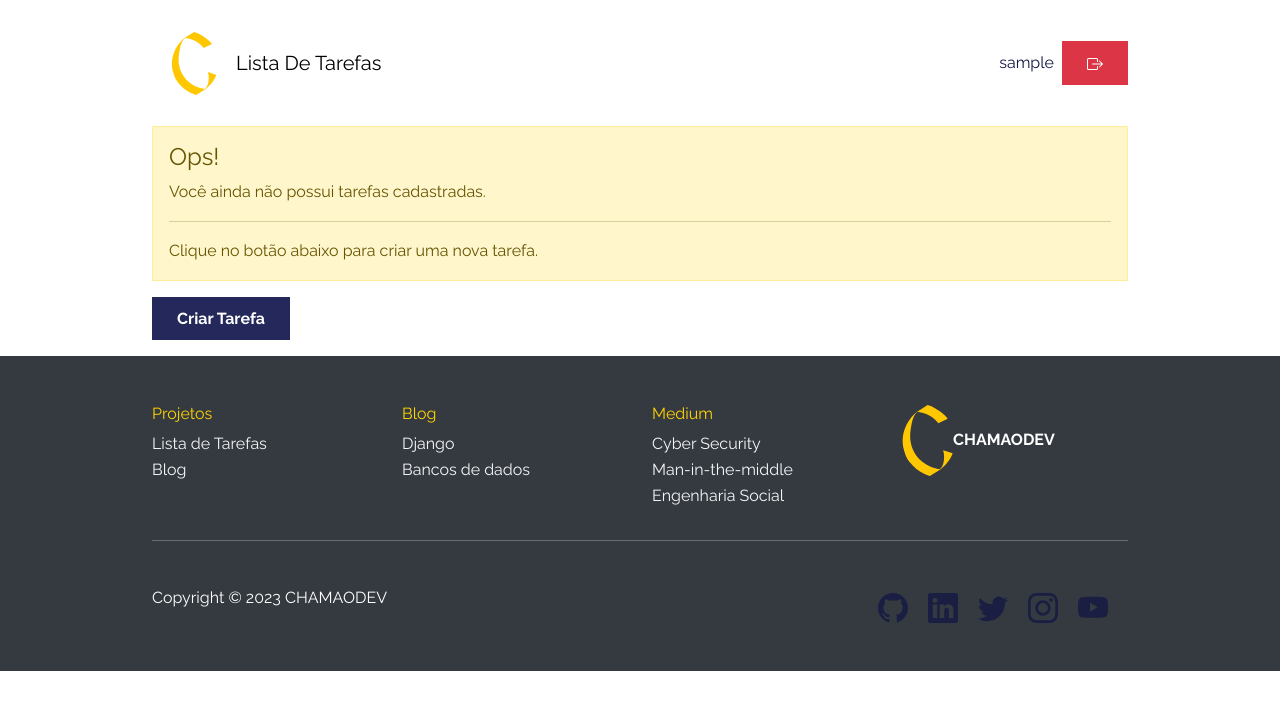
After one commit to souzaoliv/Portifolio, a Django app: page /lista_de_tarefas/exibir_tarefas/ in a window 1280 px wide. The commit adds this page. Shown: the top 710 px of the page. Run offline with Django 4.2, Linux system fonts and the light colour scheme; the visitor is signed in with stand-in values (Sample User, id 1); data that the repository does not hold is empty; some libraries are stand-ins or nearby versions.

Commit message:
Nova versão front end lista de tarefas

```diff
--- /dev/null
+++ b/lista_de_tarefas/templates/lista_de_tarefas/exibir_tarefas.html
@@ -0,0 +1,60 @@
+{% extends 'lista_de_tarefas/base.html' %}
+{% load static %}
+
+{% block title %}
+    <title> Exibir tarefas </title>
+{% endblock title %}
+
+
+{% block content %}
+    {% if tarefas %}
+    <div class="container">
+        <div class="table-responsive" style="max-height: 80vh;max-width: 100%;overflow: scroll;overflow-x: auto;overflow-y: auto;">
+            <table class="table table-striped table-bordered">
+                <thead>
+                    <tr>
+                        <th style="width: 30%;">Nome</th>
+                        <th style="width: 60%;">Descrição</th>
+                        <th style="width: 10%;">Ação</th>
+                    </tr>
+                </thead>
+                <tbody>
+                 {% for tarefa in tarefas %}
+                    <tr>
+                        <td>{{ tarefa.nome }}</td>
+                        <td>{{ tarefa.descricao }}</td>
+
+                        <td class="">
+                            <a href=""><svg xmlns="http://www.w3.org/2000/svg" viewBox="0 0 512 512" width="1em" height="1em" fill="currentColor">
+                                <!--! Font Awesome Free 6.1.1 by @fontawesome - https://fontawesome.com License - https://fontawesome.com/license/free (Icons: CC BY 4.0, Fonts: SIL OFL 1.1, Code: MIT License) Copyright 2022 Fonticons, Inc. -->
+                                <path d="M373.1 24.97C401.2-3.147 446.8-3.147 474.9 24.97L487 37.09C515.1 65.21 515.1 110.8 487 138.9L289.8 336.2C281.1 344.8 270.4 351.1 258.6 354.5L158.6 383.1C150.2 385.5 141.2 383.1 135 376.1C128.9 370.8 126.5 361.8 128.9 353.4L157.5 253.4C160.9 241.6 167.2 230.9 175.8 222.2L373.1 24.97zM440.1 58.91C431.6 49.54 416.4 49.54 407 58.91L377.9 88L424 134.1L453.1 104.1C462.5 95.6 462.5 80.4 453.1 71.03L440.1 58.91zM203.7 266.6L186.9 325.1L245.4 308.3C249.4 307.2 252.9 305.1 255.8 302.2L390.1 168L344 121.9L209.8 256.2C206.9 259.1 204.8 262.6 203.7 266.6zM200 64C213.3 64 224 74.75 224 88C224 101.3 213.3 112 200 112H88C65.91 112 48 129.9 48 152V424C48 446.1 65.91 464 88 464H360C382.1 464 400 446.1 400 424V312C400 298.7 410.7 288 424 288C437.3 288 448 298.7 448 312V424C448 472.6 408.6 512 360 512H88C39.4 512 0 472.6 0 424V152C0 103.4 39.4 64 88 64H200z"></path>
+                            </svg> </a>
+                            <a href=""> <svg xmlns="http://www.w3.org/2000/svg" viewBox="-32 0 512 512" width="1em" height="1em" fill="currentColor">
+                                <!--! Font Awesome Free 6.1.1 by @fontawesome - https://fontawesome.com License - https://fontawesome.com/license/free (Icons: CC BY 4.0, Fonts: SIL OFL 1.1, Code: MIT License) Copyright 2022 Fonticons, Inc. -->
+                                <path d="M160 400C160 408.8 152.8 416 144 416C135.2 416 128 408.8 128 400V192C128 183.2 135.2 176 144 176C152.8 176 160 183.2 160 192V400zM240 400C240 408.8 232.8 416 224 416C215.2 416 208 408.8 208 400V192C208 183.2 215.2 176 224 176C232.8 176 240 183.2 240 192V400zM320 400C320 408.8 312.8 416 304 416C295.2 416 288 408.8 288 400V192C288 183.2 295.2 176 304 176C312.8 176 320 183.2 320 192V400zM317.5 24.94L354.2 80H424C437.3 80 448 90.75 448 104C448 117.3 437.3 128 424 128H416V432C416 476.2 380.2 512 336 512H112C67.82 512 32 476.2 32 432V128H24C10.75 128 0 117.3 0 104C0 90.75 10.75 80 24 80H93.82L130.5 24.94C140.9 9.357 158.4 0 177.1 0H270.9C289.6 0 307.1 9.358 317.5 24.94H317.5zM151.5 80H296.5L277.5 51.56C276 49.34 273.5 48 270.9 48H177.1C174.5 48 171.1 49.34 170.5 51.56L151.5 80zM80 432C80 449.7 94.33 464 112 464H336C353.7 464 368 449.7 368 432V128H80V432z"></path>
+                            </svg> </a>
+                        </td>
+                    </tr>
+                 {% endfor %}
+                </tbody>
+            </table>
+        </div>
+        <hr>
+        <button class="btn btn-primary" type="button" href="{% url 'criar_tarefa' %}" >Criar Tarefa</button>
+        <div class="m-3"></div>
+    </div>
+
+    {% else %}
+        <div class="container">
+            <div class="alert alert-warning" role="alert">
+                <h4 class="alert-heading">Ops!</h4>
+                <p> Você ainda não possui tarefas cadastradas. </p>
+                <hr>
+                <p class="mb-0"> Clique no botão abaixo para criar uma nova tarefa. </p>
+            </div>
+            <button class="btn btn-primary" type="button" href="{% url 'criar_tarefa' %}" >Criar Tarefa</button>
+            <div class="m-3"></div>
+        </div>
+
+    {% endif %}
+{% endblock content %}
--- a/lista_de_tarefas/templates/lista_de_tarefas/header.html
+++ b/lista_de_tarefas/templates/lista_de_tarefas/header.html
@@ -1,8 +1,12 @@
 {% load static %}
 
+<!DOCTYPE html>
+<html lang="pt-br">
+
+<head>
     {% if not username  %}
     <nav class="navbar navbar-expand-md bg-body py-3">
-        <div class="container"><a class="navbar-brand d-flex align-items-center" href="{% url 'index' %}">
+        <div class="container"><a class="navbar-brand d-flex align-items-center" href="{% url 'index_lista_de_tarefas' %}">
             <img style="width: 64px;height: 64px;margin: 10px;" src="{% static 'portifolio/assets/img/C.svg' %}" width="24" height="16">
             <span>Lista De Tarefas</span></a><button data-bs-toggle="collapse" class="navbar-toggler" data-bs-target="#navcol-2"><span class="visually-hidden">Toggle navigation</span><span class="navbar-toggler-icon"></span></button>
             <div class="collapse navbar-collapse" id="navcol-2">
@@ -14,10 +18,10 @@
     </nav>
     {% else %}
     <nav class="navbar navbar-expand-md bg-body py-3">
-        <div class="container"><a class="navbar-brand d-flex align-items-center" href="{% url 'index' %}"><span class="bs-icon-sm bs-icon-rounded bs-icon-primary d-flex justify-content-center align-items-center me-2 bs-icon"><svg xmlns="http://www.w3.org/2000/svg" width="1em" height="1em" fill="currentColor" viewBox="0 0 16 16" class="bi bi-clipboard-check-fill">
-                        <path d="M6.5 0A1.5 1.5 0 0 0 5 1.5v1A1.5 1.5 0 0 0 6.5 4h3A1.5 1.5 0 0 0 11 2.5v-1A1.5 1.5 0 0 0 9.5 0h-3Zm3 1a.5.5 0 0 1 .5.5v1a.5.5 0 0 1-.5.5h-3a.5.5 0 0 1-.5-.5v-1a.5.5 0 0 1 .5-.5h3Z"></path>
-                        <path d="M4 1.5H3a2 2 0 0 0-2 2V14a2 2 0 0 0 2 2h10a2 2 0 0 0 2-2V3.5a2 2 0 0 0-2-2h-1v1A2.5 2.5 0 0 1 9.5 5h-3A2.5 2.5 0 0 1 4 2.5v-1Zm6.854 7.354-3 3a.5.5 0 0 1-.708 0l-1.5-1.5a.5.5 0 0 1 .708-.708L7.5 10.793l2.646-2.647a.5.5 0 0 1 .708.708Z"></path>
-                    </svg></span><span>Lista De Tarefas</span></a><button data-bs-toggle="collapse" class="navbar-toggler" data-bs-target="#navcol-2"><span class="visually-hidden">Toggle navigation</span><span class="navbar-toggler-icon"></span></button>
+        <div class="container">
+            <a class="navbar-brand d-flex align-items-center" href="{% url 'index_lista_de_tarefas' %}">
+                <img style="width: 64px;height: 64px;margin: 10px;" src="{% static 'portifolio/assets/img/C.svg' %}" width="24" height="16">
+                <span>Lista De Tarefas</span></a><button data-bs-toggle="collapse" class="navbar-toggler" data-bs-target="#navcol-2"><span class="visually-hidden">Toggle navigation</span><span class="navbar-toggler-icon"></span></button>
             <div class="collapse navbar-collapse" id="navcol-2">
                 <ul class="navbar-nav ms-auto">
                     <li class="nav-item">{{ username }}</li>
@@ -29,3 +33,4 @@
         </div>
     </nav>
     {% endif %}
+</head>
--- a/lista_de_tarefas/templates/lista_de_tarefas/index.html
+++ b/lista_de_tarefas/templates/lista_de_tarefas/index.html
@@ -11,7 +11,7 @@
                 <div class="col-md-6 text-center text-md-start d-flex d-sm-flex d-md-flex justify-content-center align-items-center justify-content-md-start align-items-md-center justify-content-xl-center">
                     <div style="max-width: 350px;">
                         <h1 class="display-5 fw-bold mb-4"><span class="underline"></span><strong><span style="color: rgb(35, 33, 21); background-color: rgb(254, 253, 252);">ORGANIZE SEU TRABALHO E SUA VIDA, FINALMENTE.</span></strong></h1>
-                        <p class="text-muted my-4"><span style="color: rgb(33, 37, 41);">Torne-se focado, organizado e calmo com Lista de Tarefas. O gerenciador de tarefas e aplicativo de lista de tarefas número 1000 do mundo.</span></p>
+                        <p class="text-muted my-4"><span>Torne-se focado, organizado e calmo com Lista de Tarefas. O gerenciador de tarefas e aplicativo de lista de tarefas número 1000 do mundo.</span></p>
                     </div>
                 </div>
                 <div class="col-md-6">
--- a/lista_de_tarefas/templates/lista_de_tarefas/logar.html
+++ b/lista_de_tarefas/templates/lista_de_tarefas/logar.html
@@ -12,7 +12,7 @@
                     <h2 class="display-6 fw-bold mb-5"><span class="underline pb-1"><strong>Login</strong><br></span></h2>
                     <form data-bs-theme="light" action="{% url 'logar' %}" method="post">
                         {% csrf_token %}
-                        <div class="mb-3"><input class="shadow form-control" type="email" name="username" placeholder="Username"></div>
+                        <div class="mb-3"><input class="shadow form-control" type="text" name="username" placeholder="Username"></div>
                         <div class="mb-3"><input class="shadow form-control" type="password" name="password" placeholder="Password"></div>
                         <div class="mb-5"><button class="btn btn-primary shadow" type="submit">Log in</button></div>
                         {% if messages %}
```
Also changed, not shown: lista_de_tarefas/templates/lista_de_tarefas/cadastrar.html (+4 -3 lines), lista_de_tarefas/templates/lista_de_tarefas/criar_tarefa.html (+11 -5 lines), lista_de_tarefas/templates/lista_de_tarefas/editar_tarefa.html (+7 -2 lines), lista_de_tarefas/templates/lista_de_tarefas/excluir_tarefa.html (+10 -13 lines).
